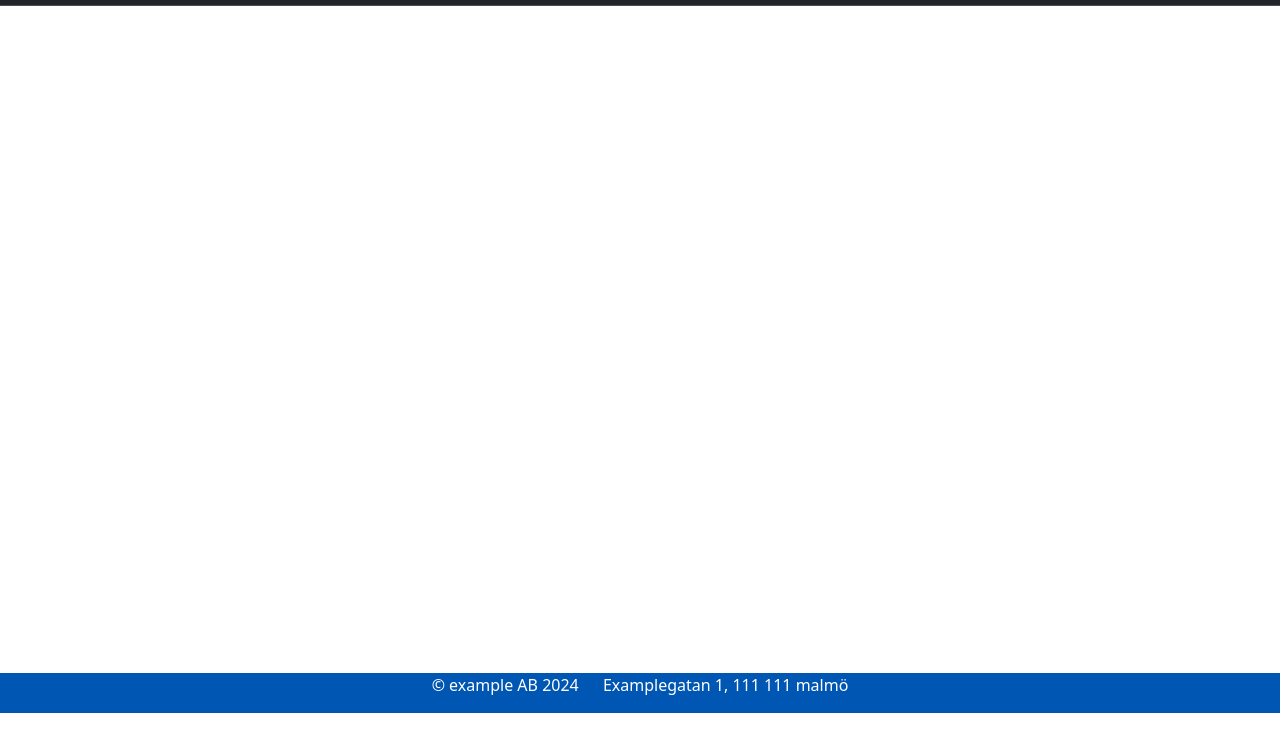
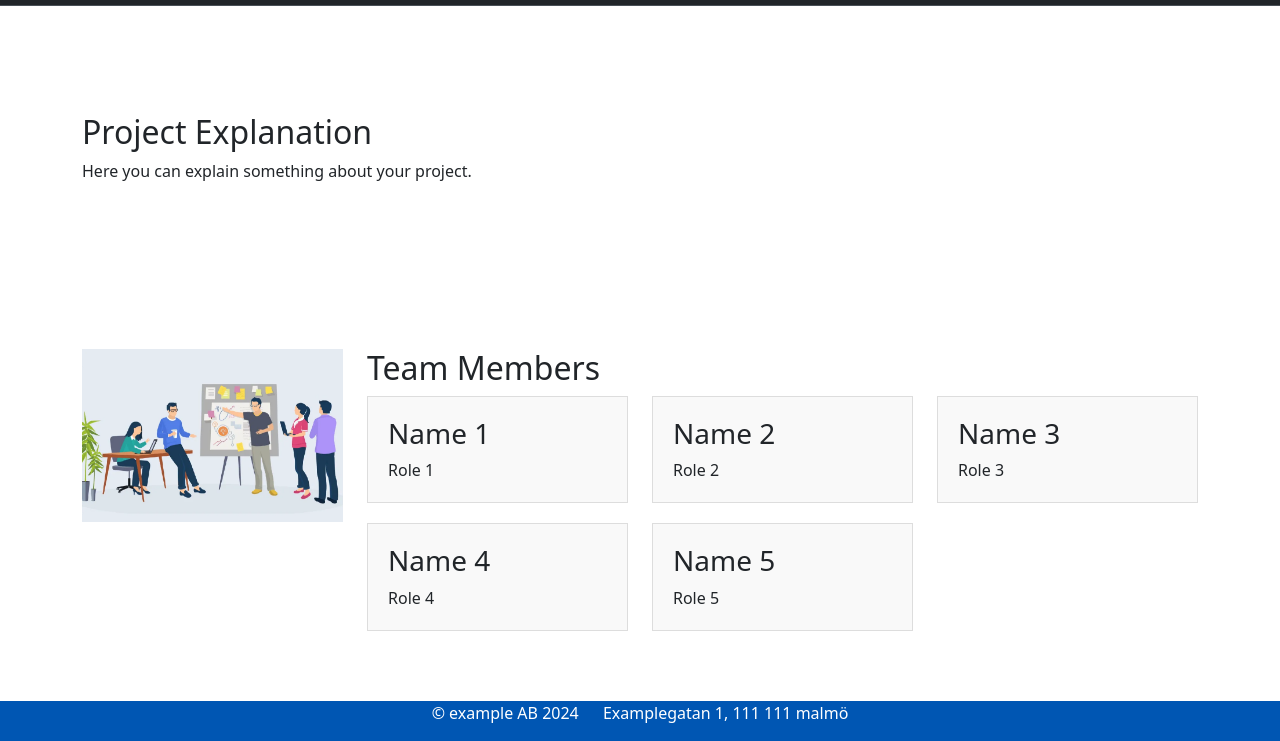
Before and after one commit to abdullah-mallah/Health-nutrition-of-a-dish-depending-on-its-ingredients-Full-stack, a website: page public/about.html in a window 1280 px wide. Shown: the part 87-828 px from the top of the page. Before the commit the page ends 800 px from the top, so only its background shows below. Drawn offline with nearby package versions, Linux system fonts and the light colour scheme.

Commit message:
Merge main with Fiona branch on 10/05/2024

```diff
--- a/public/about.html
+++ b/public/about.html
@@ -102,7 +102,66 @@
             </div>
         </div>
     </nav>
-    <main></main>
+    <main>
+        <section id="project-explanation">
+            <div class="container">
+                <h2>Project Explanation</h2>
+                <p>Here you can explain something about your project.</p>
+            </div>
+        </section>
+     <section id="team-members">
+            <div class="container">
+                <div class="row">
+                    <div class="col-md-3">
+                        <img src="image1.webp" alt="Team Image" class="mg-fluid team-image">
+                    </div>
+                    <div class="col-md-9">
+                        <h2>Team Members</h2>
+                        <div class="team-member-boxes">
+                            <div class="row">
+                                <div class="col-md-4">
+                                    <div class="team-member">
+                                        <div class="info">
+                                            <h3>Name 1</h3>
+                                            <p>Role 1</p>
+                                        </div>
+                                    </div>
+                                </div>
+                                <div class="col-md-4">
+                                    <div class="team-member">
+                                        <div class="info">
+                                            <h3>Name 2</h3>
+                                            <p>Role 2</p>
+                                        </div>
+                                    </div>
+                                </div>
+                                <div class="col-md-4">
+                                    <div class="team-member">
+                                        <div class="info">
+                                            <h3>Name 3</h3>
+                                            <p>Role 3</p>
+                                        </div>
+                                    </div>
+                                </div>
+                                <div class="col-md-4">
+                                    <div class="team-member">
+                                        <div class="info">
+                                            <h3>Name 4</h3>
+                                            <p>Role 4</p>
+                                        </div>
+                                    </div>
+                                </div>
+                                <div class="col-md-4">
+                                    <div class="team-member">
+                                        <div class="info">
+                                            <h3>Name 5</h3>
+                                            <p>Role 5</p>
+                                        </div>
+                                    </div>
+                                </div>
+                            </div>
+                        </div>
+    </main>
     <footer id="page-footer">
         &#169; example AB 2024
         <address>Examplegatan 1, 111 111 malmö</address>
--- a/public/style.css
+++ b/public/style.css
@@ -207,6 +207,43 @@ footer address {
 }
 
 /*---------- about tab section section ----------*/
+/* Style for the project explanation section */
+#project-explanation {
+  padding: 100px 0;
+}
+
+/* Style for the team members section */
+#team-members {
+  padding: 50px 0;
+}
+
+/* Style for the team member boxes */
+.team-member {
+  background-color: #f9f9f9;
+  border: 1px solid #ddd;
+  padding: 20px;
+  margin-bottom: 20px;
+}
+
+.team-member .info h3 {
+  margin-top: 0;
+}
+
+.team-member .info p {
+  margin-bottom: 0;
+}
+
+/* Style for the general image */
+.team-image {
+  width: 100%;
+  height: auto;
+}
+/* Media query for smaller screens */
+@media (max-width: 768px) {
+  .team-member-boxes {
+      margin-top: 20px;
+  }
+}
 /*---------- favourites tab section ----------*/
 /*---------- nutritions tab section ----------*/
 /*---------- recipes tab section ----------*/
```
Also changed, not shown: public/image1.webp (added).
